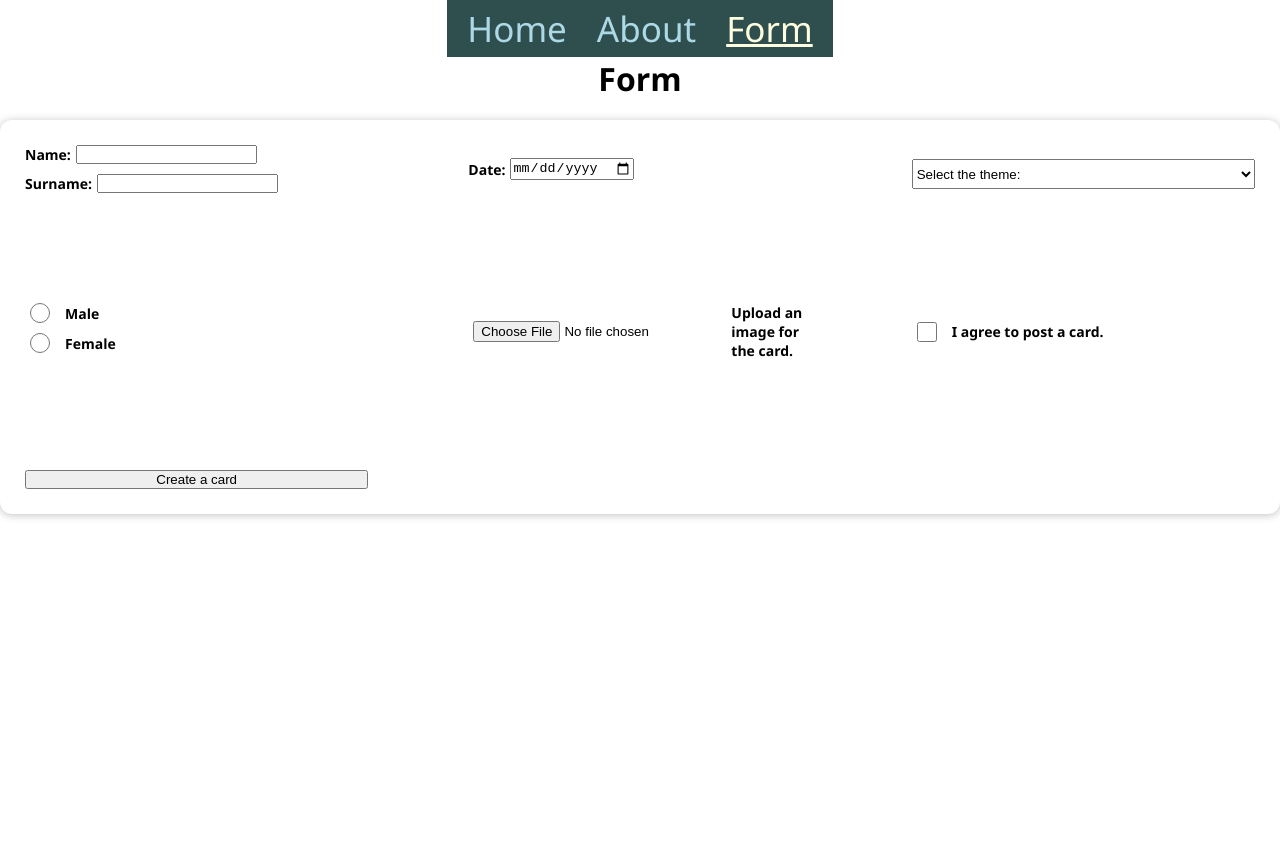
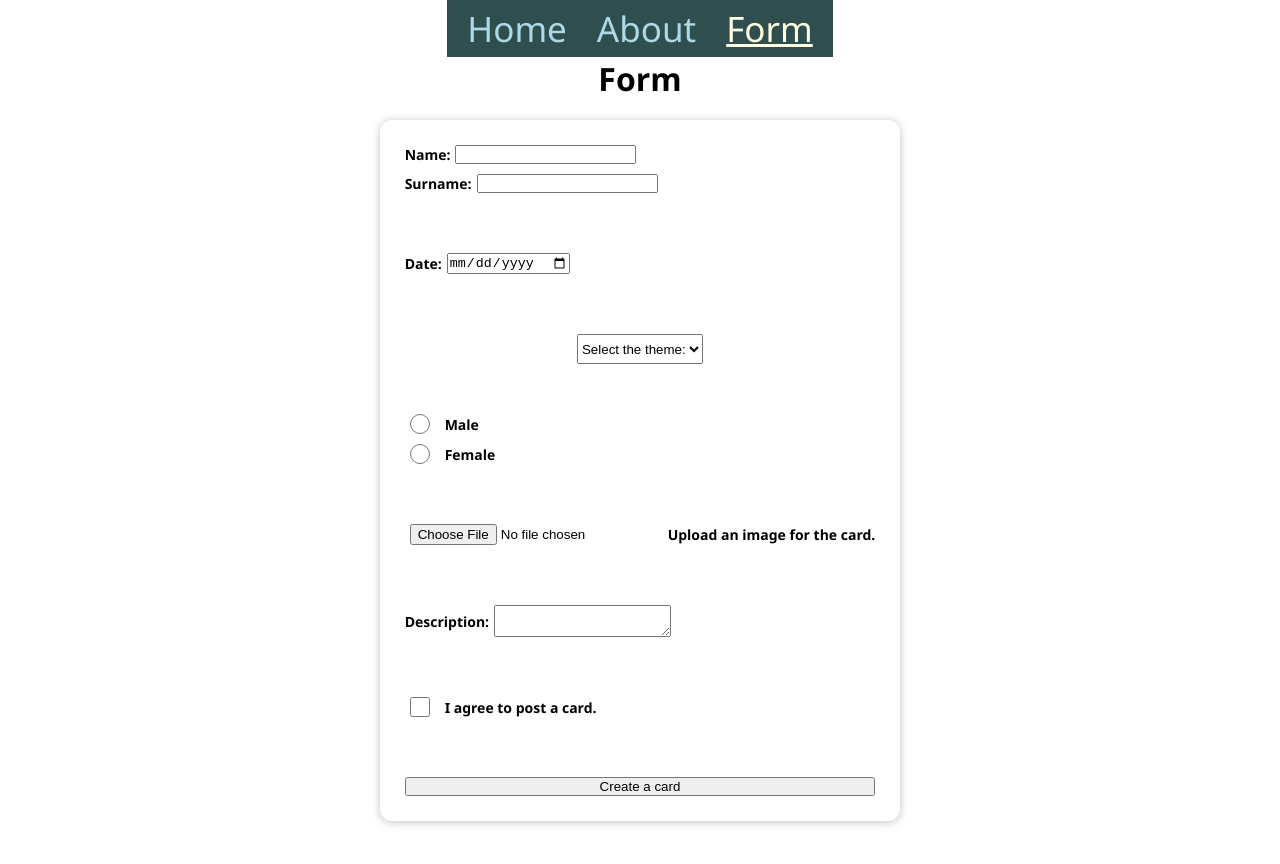
Before and after one commit to Gregory-Vinokur/React2023Q1, a React (Vite) app: page /form in a window 1280 px wide. Shown: the top 864 px of the page. Before the commit the page ends 800 px from the top, so only its background shows below. Built offline with nearby package versions, Linux system fonts and the light colour scheme.

Commit message:
feat: add form validation

```diff
--- a/src/components/molecules/input-with-label/InputWithLabel.tsx
+++ b/src/components/molecules/input-with-label/InputWithLabel.tsx
@@ -8,17 +8,19 @@ interface InputWithLabelProps extends InputHTMLAttributes<HTMLInputElement> {
   children?: React.ReactNode;
   className?: string;
   accept?: string;
+  error?: string;
   inputRef?: React.RefObject<HTMLInputElement>;
 }
 
 class InputWithLabel extends Component<InputWithLabelProps> {
   render() {
-    const { text, type, children, className, inputRef, ...rest } = this.props;
+    const { text, type, children, className, inputRef, error, ...rest } = this.props;
     return (
       <Label>
         <Span>{text}</Span>
         <input type={type} className={className} ref={inputRef} {...rest} />
         {children}
+        {error && <div style={{ color: 'red' }}>{error}</div>}
       </Label>
     );
   }
--- a/src/components/molecules/select/Select.tsx
+++ b/src/components/molecules/select/Select.tsx
@@ -3,6 +3,7 @@ import styles from './Select.module.css';
 
 type SelectProps = {
   options: SelectOption[];
+  error?: string;
   selectRef?: React.RefObject<HTMLSelectElement>;
 };
 
@@ -13,14 +14,17 @@ type SelectOption = {
 
 class Select extends Component<SelectProps> {
   render() {
-    const { options, selectRef } = this.props;
+    const { options, selectRef, error } = this.props;
     return (
+      <>
         <select className={styles.select} ref={selectRef}>
           <option value="">Select the theme:</option>
           {options.map(({ value, label }) => {
             return <option key={value}>{label}</option>;
           })}
         </select>
+        {error && <div style={{ color: 'red' }}>{error}</div>}
+      </>
     );
   }
 }
--- /dev/null
+++ b/src/components/molecules/textarea-with-label/TextAreaWithLabel.tsx
@@ -0,0 +1,27 @@
+import React, { Component, TextareaHTMLAttributes } from 'react';
+import Label from './../../atoms/label/Label';
+import Span from './../../atoms/typography/Span';
+
+interface TextareaWithLabelProps extends TextareaHTMLAttributes<HTMLTextAreaElement> {
+  text?: string;
+  children?: React.ReactNode;
+  className?: string;
+  error?: string;
+  textareaRef?: React.RefObject<HTMLTextAreaElement>;
+}
+
+class TeaxtareaWithLabel extends Component<TextareaWithLabelProps> {
+  render() {
+    const { text, children, className, textareaRef, error, ...rest } = this.props;
+    return (
+      <Label>
+        <Span>{text}</Span>
+        <textarea className={className} ref={textareaRef} {...rest} />
+        {children}
+        {error && <div style={{ color: 'red' }}>{error}</div>}
+      </Label>
+    );
+  }
+}
+
+export default TeaxtareaWithLabel;
--- a/src/components/organisms/CardFormPage/CardFormPage.module.css
+++ b/src/components/organisms/CardFormPage/CardFormPage.module.css
@@ -31,6 +31,9 @@
   font-size: 1rem;
   line-height: 1.5;
   margin-bottom: 20px;
+  text-align: center;
+  height: inherit;
+  overflow-wrap: anywhere;
 }
 
 .cardButtons {
--- a/src/components/organisms/CardFormPage/CardFormPage.tsx
+++ b/src/components/organisms/CardFormPage/CardFormPage.tsx
@@ -5,7 +5,7 @@ import { ICardFormPage } from './../../../interfaces/ICardFormPage';
 
 class CardFormPage extends Component<ICardFormPage> {
   render() {
-    const { source, theme, name, surname, date, gender } = this.props;
+    const { source, theme, name, surname, date, gender, desc } = this.props;
     return (
       <CardTemplate>
         <div className={styles.imageContainer}>
@@ -13,11 +13,7 @@ class CardFormPage extends Component<ICardFormPage> {
         </div>
         <div className={styles.content}>
           <h2 className={styles.cardTitle}>Theme: {theme}</h2>
-          <p className={styles.cardDesc}>
-            Lorem ipsum dolor sit amet, consectetur adipiscing elit. Sed tristique velit velit, eu
-            commodo purus ultricies quis. Donec vel ipsum semper, malesuada lectus ut, fringilla
-            metus.
-          </p>
+          <p className={styles.cardDesc}>{desc}</p>
           <div className={styles.cardFooter} role="status">
             <div className={styles.cardFooterItem}>
               <span>Gender:</span>
--- a/src/components/organisms/Form/Form.tsx
+++ b/src/components/organisms/Form/Form.tsx
@@ -4,30 +4,40 @@ import InputWithLabel from './../../molecules/input-with-label/InputWithLabel';
 import Select from './../../molecules/select/Select';
 import styles from './../../atoms/input/Input.module.css';
 import { ICardFormPage } from './../../../interfaces/ICardFormPage';
+import { IFormData } from './../../../interfaces/IFormData';
+import { IFormState } from './../../../interfaces/IFormState';
+import TeaxtareaWithLabel from './../../molecules/textarea-with-label/TextAreaWithLabel';
 
 interface IFormProps {
   createCard: (card: ICardFormPage) => void;
 }
 
-class Form extends Component<IFormProps> {
+class Form extends Component<IFormProps, IFormState> {
   formRef: React.RefObject<HTMLFormElement>;
   nameRef: React.RefObject<HTMLInputElement>;
   surnameRef: React.RefObject<HTMLInputElement>;
   dateRef: React.RefObject<HTMLInputElement>;
   selectRef: React.RefObject<HTMLSelectElement>;
+  descRef: React.RefObject<HTMLTextAreaElement>;
   checkboxRef: React.RefObject<HTMLInputElement>;
-  radioRef: React.RefObject<HTMLInputElement>;
+  maleRadioRef: React.RefObject<HTMLInputElement>;
+  femaleRadioRef: React.RefObject<HTMLInputElement>;
   fileRef: React.RefObject<HTMLInputElement>;
 
   constructor(props: IFormProps) {
     super(props);
+    this.state = {
+      errors: {},
+    };
     this.formRef = React.createRef();
     this.nameRef = React.createRef();
     this.surnameRef = React.createRef();
     this.dateRef = React.createRef();
     this.selectRef = React.createRef();
     this.checkboxRef = React.createRef();
-    this.radioRef = React.createRef();
+    this.descRef = React.createRef();
+    this.maleRadioRef = React.createRef();
+    this.femaleRadioRef = React.createRef();
     this.fileRef = React.createRef();
   }
 
@@ -39,9 +49,18 @@ class Form extends Component<IFormProps> {
       date: this.dateRef.current ? this.dateRef.current.value : '',
       select: this.selectRef.current ? this.selectRef.current.value : '',
       checkbox: this.checkboxRef.current ? this.checkboxRef.current.checked : '',
-      radio: this.radioRef.current ? this.radioRef.current.value : '',
+      desc: this.descRef.current ? this.descRef.current.value : '',
+      radio: this.maleRadioRef.current?.checked
+        ? 'Male'
+        : this.femaleRadioRef.current?.checked
+        ? 'Female'
+        : '',
       file: this.fileRef.current?.files ? this.fileRef.current.files[0] : null,
     };
+    const errors = this.validateForm(formData);
+    if (Object.keys(errors).length > 0) {
+      this.setState({ errors });
+    } else {
       const card: ICardFormPage = {
         source: formData.file ? URL.createObjectURL(formData.file) : '',
         theme: formData.select,
@@ -49,19 +68,71 @@ class Form extends Component<IFormProps> {
         surname: formData.surname,
         date: formData.date,
         gender: formData.radio,
+        desc: formData.desc,
       };
       this.props.createCard(card);
       this.formRef.current?.reset();
+      this.setState({ errors: {} });
+    }
+  };
+
+  validateForm = (formData: IFormData) => {
+    const errors: { [key: string]: string } = {};
+
+    if (!formData.name) {
+      errors.name = 'Name is required';
+    } else if (!/^[A-Z]/.test(formData.name)) {
+      errors.name = 'Name must start with an uppercase letter';
+    }
+
+    if (!formData.surname) {
+      errors.surname = 'Surname is required';
+    } else if (!/^[A-Z]/.test(formData.surname)) {
+      errors.surname = 'Surname must start with an uppercase letter';
+    }
+
+    if (!formData.date) {
+      errors.date = 'Date is required';
+    }
+
+    if (!formData.select) {
+      errors.select = 'Select is required';
+    }
+
+    if (!formData.radio) {
+      errors.radio = 'Gender is required';
+    }
+
+    if (!formData.file) {
+      errors.file = 'Choose af file';
+    }
+
+    if (!formData.desc) {
+      errors.desc = 'Please, write something';
+    }
+
+    if (!formData.checkbox) {
+      errors.checkbox = 'You must agree to post a card';
+    }
+
+    return errors;
   };
 
   render() {
+    const { errors } = this.state;
+
     return (
       <FormTemplate onSubmit={this.handleSubmit} formRef={this.formRef}>
         <div>
-          <InputWithLabel type="text" text="Name:" inputRef={this.nameRef} />
-          <InputWithLabel type="text" text="Surname:" inputRef={this.surnameRef} />
+          <InputWithLabel type="text" text="Name:" inputRef={this.nameRef} error={errors.name} />
+          <InputWithLabel
+            type="text"
+            text="Surname:"
+            inputRef={this.surnameRef}
+            error={errors.surname}
+          />
         </div>
-        <InputWithLabel type="date" text="Date:" inputRef={this.dateRef} />
+        <InputWithLabel type="date" text="Date:" inputRef={this.dateRef} error={errors.date} />
         <Select
           options={[
             { value: 'option1', label: 'Sport' },
@@ -69,6 +140,7 @@ class Form extends Component<IFormProps> {
             { value: 'option3', label: 'Cats' },
           ]}
           selectRef={this.selectRef}
+          error={errors.select}
         />
         <div>
           <InputWithLabel
@@ -76,7 +148,8 @@ class Form extends Component<IFormProps> {
             type="radio"
             name="gender"
             value="Male"
-            inputRef={this.radioRef}
+            inputRef={this.maleRadioRef}
+            error={errors.radio}
           >
             Male
           </InputWithLabel>
@@ -85,7 +158,7 @@ class Form extends Component<IFormProps> {
             type="radio"
             name="gender"
             value="Female"
-            inputRef={this.radioRef}
+            inputRef={this.femaleRadioRef}
           >
             Female
           </InputWithLabel>
@@ -95,10 +168,17 @@ class Form extends Component<IFormProps> {
           accept="image/jpeg,image/png,image/gif"
           className={styles.inputFile}
           inputRef={this.fileRef}
+          error={errors.file}
         >
           Upload an image for the card.
         </InputWithLabel>
-        <InputWithLabel type="checkbox" className={styles.checkbox} inputRef={this.checkboxRef}>
+        <TeaxtareaWithLabel text="Description:" textareaRef={this.descRef} error={errors.desc} />
+        <InputWithLabel
+          type="checkbox"
+          className={styles.checkbox}
+          inputRef={this.checkboxRef}
+          error={errors.checkbox}
+        >
           I agree to post a card.
         </InputWithLabel>
         <button type="submit">Create a card</button>
--- a/src/components/templates/Form/FormTemplate.module.css
+++ b/src/components/templates/Form/FormTemplate.module.css
@@ -2,8 +2,8 @@
   border-radius: 12px;
   box-shadow: 0 1px 8px rgba(0, 0, 0, 0.25);
   padding: 25px;
-  display: grid;
-  grid-template-columns: repeat(3, 1fr);
-  gap: 100px;
+  display: flex;
+  flex-direction: column;
+  gap: 50px;
   margin-top: 20px;
 }
--- a/src/interfaces/ICardFormPage.ts
+++ b/src/interfaces/ICardFormPage.ts
@@ -5,4 +5,5 @@ export interface ICardFormPage {
   surname: string;
   date: string;
   gender: string;
+  desc: string;
 }
--- /dev/null
+++ b/src/interfaces/IFormData.ts
@@ -0,0 +1,10 @@
+export interface IFormData {
+  name: string;
+  surname: string;
+  date: string;
+  select: string;
+  checkbox: string | boolean;
+  radio: string;
+  desc: string;
+  file: File | null;
+}
--- /dev/null
+++ b/src/interfaces/IFormState.ts
@@ -0,0 +1,12 @@
+export interface IFormState {
+  errors: {
+    name?: string;
+    surname?: string;
+    date?: string;
+    select?: string;
+    checkbox?: string;
+    radio?: string;
+    file?: string;
+    desc?: string;
+  };
+}
```
Lines whose indentation alone changed are shown as unchanged.
